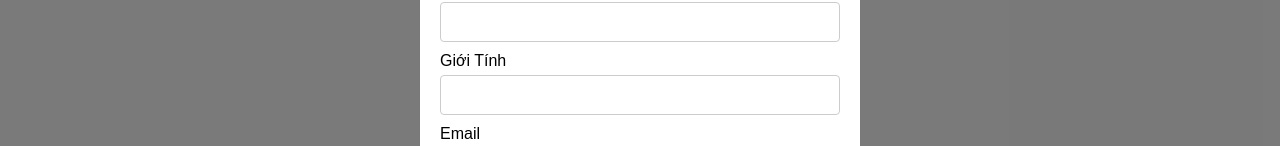
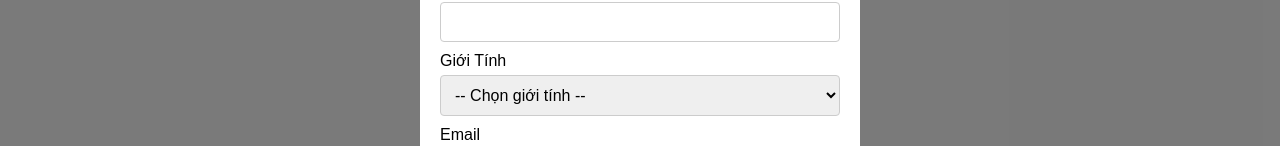
Before and after one commit to dodangquyen22/MagicPost, a React (Create React App) app in the folder client/: page /transaction/employee in a window 1280 px wide. Both pictures are taken after a click on the button "Thêm Nhân Viên". Shown: the part 364-510 px from the top of the page. Built offline with nearby package versions, Linux system fonts and the light colour scheme; no server answers.

Commit message:
Remove unused sidebar code and add required attribute to input fields

```diff
--- a/client/src/components/Emploee/EmployeeTransaction.js
+++ b/client/src/components/Emploee/EmployeeTransaction.js
@@ -154,57 +154,6 @@ const getData = () => {
       <Navbar />
       <div className="content-container">
         <Sidebar />
-        {/* {role === 'manager' && (
-          <div className="sidebar">
-            <ul>
-              <li>
-                <Link to="/dashboard">Tổng Quát</Link>
-              </li>
-              <li>
-                <Link to="/employee">Quản Lý Nhân Viên</Link>
-              </li>
-              <li>
-                <Link to="/transactionpoint">Thống Kê Đơn Hàng</Link>
-              </li>
-              <li>
-                <Link to="/managetranspoints">Quản Lý Điểm Giao Dịch</Link>
-              </li>
-              <li>
-                <Link to="/managewarehouse">Quản Lý Điểm Tập Kết</Link>
-              </li>
-              <li><Link to="/">Log Out</Link></li>
-            </ul>
-          </div>
-        )
-        }
-        {role === 'point leader' && (
-          <div className="sidebar">
-            <ul>
-              <li>
-                <Link to="/transactionpoint">Thống Kê Đơn Hàng</Link>
-              </li>
-              <li>
-                <Link to="/employee">Quản Lý Nhân Viên</Link>
-              </li>
-              <li><Link to="/">Log Out</Link></li>
-            </ul>
-          </div>
-        )
-        }
-        {role === 'warehouse leader' && (
-          <div className="sidebar">
-            <ul>
-              <li>
-                <Link to="/warehouse">Thống Kê Đơn Hàng</Link>
-              </li>
-              <li>
-                <Link to="/employee">Quản Lý Nhân Viên</Link>
-              </li>
-              <li><Link to="/">Log Out</Link></li>
-            </ul>
-          </div>
-        )
-        } */}
         <div className="content">
           <h1>Quản lý nhân viên</h1>
 
@@ -264,6 +213,7 @@ const getData = () => {
           className="form-control"
           id="name"
           value={name}
+          required
           onChange={(event) => setName(event.target.value)}
         />
 
@@ -273,6 +223,7 @@ const getData = () => {
           className="form-control"
           id="username"
           value={usernames}
+          required
           onChange={(event) => setUsernames(event.target.value)}
         />
 
@@ -282,24 +233,30 @@ const getData = () => {
           className="form-control"
           id="password"
           value={password}
+          required
           onChange={(event) => setPassword(event.target.value)}
         />
 
         <label htmlFor="gender">Giới Tính</label>
-        <input
-          type="text"
+        <select
           className="form-control"
           id="gender"
           value={gender}
+          required
           onChange={(event) => setGender(event.target.value)}
-        />
+        >
+          <option value="">-- Chọn giới tính --</option>
+          <option value="male">Nam</option>
+          <option value="female">Nữ</option>
+        </select>
 
         <label htmlFor="email">Email</label>
         <input
-          type="text"
+          type="email"
           className="form-control"
           id="email"
           value={email}
+          required
           onChange={(event) => setEmail(event.target.value)}
         />
 
@@ -309,6 +266,7 @@ const getData = () => {
           className="form-control"
           id="phone"
           value={phone}
+          required
           onChange={(event) => setPhone(event.target.value)}
         />
       </div>
```
